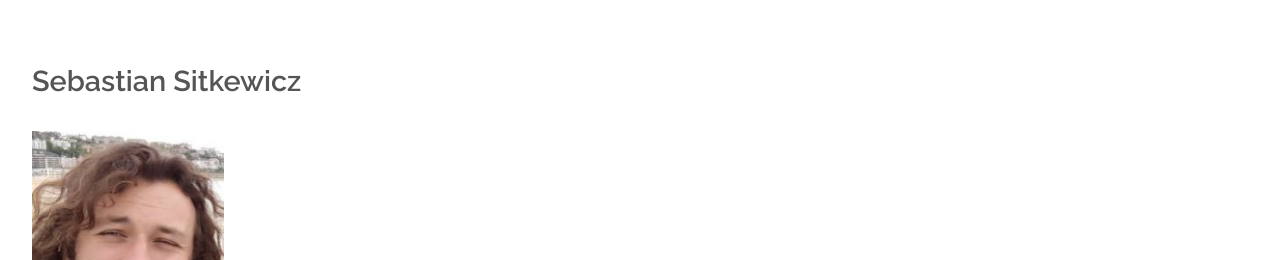
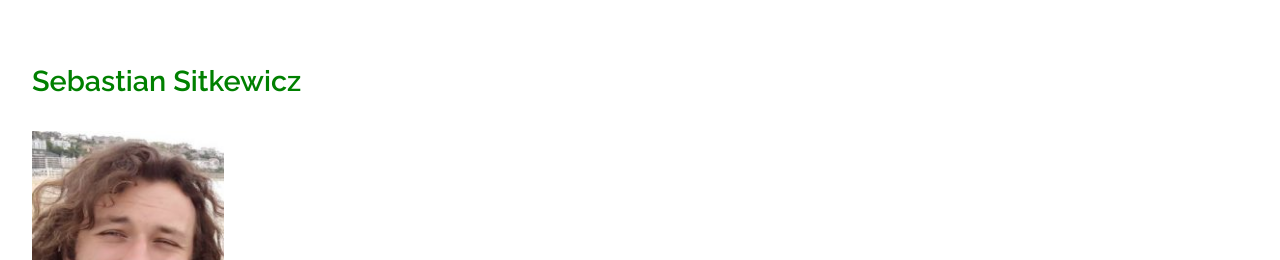
Before and after one commit to old-jekyll-templates/Horizons-Jekyll-Theme, a Jekyll site: the page built from members/sebastian_sitkewicz.html, in a window 1280 px wide. Shown: the part 188-448 px from the top of the page. Built offline with Jekyll 4.4.1, drawn with Linux system fonts in a browser that asks for light colours.

Commit message:
Update sebastian_sitkewicz.html

```diff
--- a/members/sebastian_sitkewicz.html
+++ b/members/sebastian_sitkewicz.html
@@ -31,7 +31,7 @@ layout: main
 				<div id="content" class="9u skel-cell-important">
 					<section>
 						<header class="major">
-		 			          <h2>Sebastian Sitkewicz</h2>
+		 			           <h2><font color="green">Sebastian Sitkewicz</font></h2>
                          </header>
 	    <a href="#" class="image feature"><img src="{{ site.baseurl }}/members/photos/sebstian.jpg" alt="" style="width: 15vw; min-width: 60px;" /></a>
 	    <p>Contact: sebastian.p.sitkiewicz@gmail.com</p>
```
